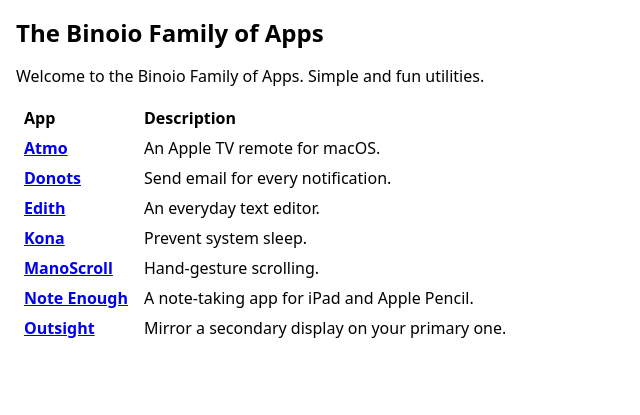
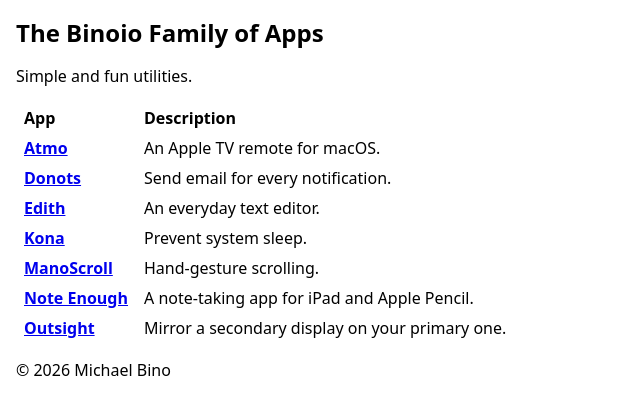
Before and after one commit to binoio/bino.io, a Jekyll site: the page built from index.md, in a window 1280 px wide. Shown: the top 415 px of the page, without its empty margins (0-640 px from the left). Built offline with Jekyll 4.4.1, drawn with Linux system fonts in a browser that asks for light colours.

Commit message:
Update welcome message and add copyright notice
Removed redundant welcome message and added copyright notice.

```diff
--- a/index.md
+++ b/index.md
@@ -3,7 +3,7 @@ layout: home
 title: "The Binoio Family of Apps"
 ---
 
-Welcome to the Binoio Family of Apps. Simple and fun utilities.
+Simple and fun utilities.
 
 | App | Description |
 | :--- | :--- |
@@ -14,3 +14,5 @@ Welcome to the Binoio Family of Apps. Simple and fun utilities.
 | **[ManoScroll](https://binoio.github.io/manoscroll)** | Hand-gesture scrolling. |
 | **[Note Enough](https://binoio.github.io/note-enough)** | A note-taking app for iPad and Apple Pencil. |
 | **[Outsight](https://binoio.github.io/outsight)** | Mirror a secondary display on your primary one. |
+
+&copy; 2026 Michael Bino
```
